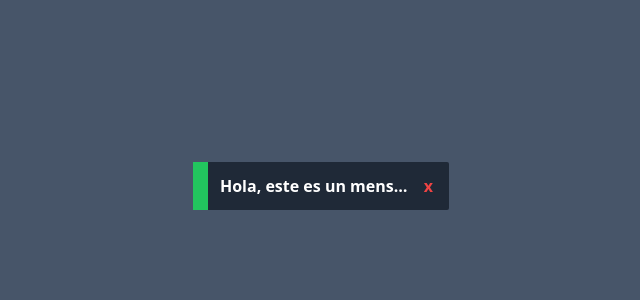
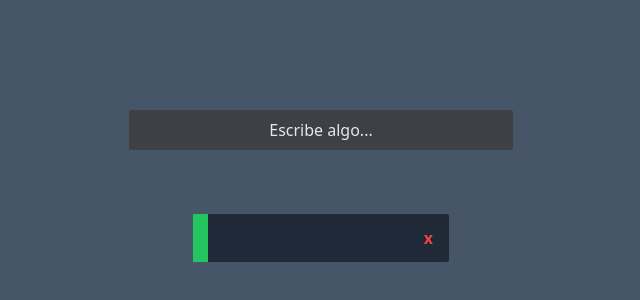
Before and after one commit to LeojAnidem/toast-notify, a React (Vite) app: page / in a window 1280 px wide. Shown: the part 214-514 px from the top of the page, without its empty margins (319-959 px from the left). Built offline with nearby package versions, Linux system fonts and the light colour scheme.

Commit message:
[<< Input para recibir mensaje >]
==========>
Se agrego un input que permite al usuario escribir el mensaje a mostrar
en la notificacion, se separo la parte que conformaba la notificacion en
un componenete separado.

```diff
--- a/public/styles/index.css
+++ b/public/styles/index.css
@@ -568,6 +568,22 @@ video {
   width: 16rem;
 }
 
+.w-20 {
+  width: 5rem;
+}
+
+.w-9 {
+  width: 2.25rem;
+}
+
+.w-96 {
+  width: 24rem;
+}
+
+.flex-col {
+  flex-direction: column;
+}
+
 .items-center {
   align-items: center;
 }
@@ -582,6 +598,26 @@ video {
 
 .gap-3 {
   gap: 0.75rem;
+}
+
+.gap-10 {
+  gap: 2.5rem;
+}
+
+.gap-40 {
+  gap: 10rem;
+}
+
+.gap-28 {
+  gap: 7rem;
+}
+
+.gap-16 {
+  gap: 4rem;
+}
+
+.gap-1 {
+  gap: 0.25rem;
 }
 
 .overflow-hidden {
@@ -621,12 +657,86 @@ video {
   background-color: rgb(71 85 105 / var(--tw-bg-opacity));
 }
 
+.bg-teal-700 {
+  --tw-bg-opacity: 1;
+  background-color: rgb(15 118 110 / var(--tw-bg-opacity));
+}
+
+.bg-teal-300 {
+  --tw-bg-opacity: 1;
+  background-color: rgb(94 234 212 / var(--tw-bg-opacity));
+}
+
+.bg-teal-400 {
+  --tw-bg-opacity: 1;
+  background-color: rgb(45 212 191 / var(--tw-bg-opacity));
+}
+
+.bg-teal-500 {
+  --tw-bg-opacity: 1;
+  background-color: rgb(20 184 166 / var(--tw-bg-opacity));
+}
+
+.bg-zinc-700 {
+  --tw-bg-opacity: 1;
+  background-color: rgb(63 63 70 / var(--tw-bg-opacity));
+}
+
+.bg-zinc-800 {
+  --tw-bg-opacity: 1;
+  background-color: rgb(39 39 42 / var(--tw-bg-opacity));
+}
+
+.bg-cyan-950 {
+  --tw-bg-opacity: 1;
+  background-color: rgb(8 51 68 / var(--tw-bg-opacity));
+}
+
+.bg-cyan-800 {
+  --tw-bg-opacity: 1;
+  background-color: rgb(21 94 117 / var(--tw-bg-opacity));
+}
+
+.bg-cyan-900 {
+  --tw-bg-opacity: 1;
+  background-color: rgb(22 78 99 / var(--tw-bg-opacity));
+}
+
+.bg-slate-900 {
+  --tw-bg-opacity: 1;
+  background-color: rgb(15 23 42 / var(--tw-bg-opacity));
+}
+
+.bg-slate-800 {
+  --tw-bg-opacity: 1;
+  background-color: rgb(30 41 59 / var(--tw-bg-opacity));
+}
+
+.bg-slate-700 {
+  --tw-bg-opacity: 1;
+  background-color: rgb(51 65 85 / var(--tw-bg-opacity));
+}
+
+.bg-neutral-800 {
+  --tw-bg-opacity: 1;
+  background-color: rgb(38 38 38 / var(--tw-bg-opacity));
+}
+
+.bg-zinc-900 {
+  --tw-bg-opacity: 1;
+  background-color: rgb(24 24 27 / var(--tw-bg-opacity));
+}
+
 .p-5 {
   padding: 1.25rem;
 }
 
 .p-3 {
   padding: 0.75rem;
+}
+
+.p-2 {
+  padding: 0.5rem;
 }
 
 .px-5 {
@@ -642,6 +752,16 @@ video {
 .py-3 {
   padding-top: 0.75rem;
   padding-bottom: 0.75rem;
+}
+
+.px-3 {
+  padding-left: 0.75rem;
+  padding-right: 0.75rem;
+}
+
+.px-4 {
+  padding-left: 1rem;
+  padding-right: 1rem;
 }
 
 .text-center {
@@ -689,3 +809,53 @@ video {
   --tw-text-opacity: 1;
   color: rgb(239 68 68 / var(--tw-text-opacity));
 }
+
+.text-yellow-200 {
+  --tw-text-opacity: 1;
+  color: rgb(254 240 138 / var(--tw-text-opacity));
+}
+
+.text-yellow-400 {
+  --tw-text-opacity: 1;
+  color: rgb(250 204 21 / var(--tw-text-opacity));
+}
+
+.text-yellow-500 {
+  --tw-text-opacity: 1;
+  color: rgb(234 179 8 / var(--tw-text-opacity));
+}
+
+.text-green-400 {
+  --tw-text-opacity: 1;
+  color: rgb(74 222 128 / var(--tw-text-opacity));
+}
+
+.placeholder\:text-gray-300::-moz-placeholder {
+  --tw-text-opacity: 1;
+  color: rgb(209 213 219 / var(--tw-text-opacity));
+}
+
+.placeholder\:text-gray-300::placeholder {
+  --tw-text-opacity: 1;
+  color: rgb(209 213 219 / var(--tw-text-opacity));
+}
+
+.placeholder\:text-gray-400::-moz-placeholder {
+  --tw-text-opacity: 1;
+  color: rgb(156 163 175 / var(--tw-text-opacity));
+}
+
+.placeholder\:text-gray-400::placeholder {
+  --tw-text-opacity: 1;
+  color: rgb(156 163 175 / var(--tw-text-opacity));
+}
+
+.placeholder\:text-gray-200::-moz-placeholder {
+  --tw-text-opacity: 1;
+  color: rgb(229 231 235 / var(--tw-text-opacity));
+}
+
+.placeholder\:text-gray-200::placeholder {
+  --tw-text-opacity: 1;
+  color: rgb(229 231 235 / var(--tw-text-opacity));
+}
--- a/src/App.jsx
+++ b/src/App.jsx
@@ -1,15 +1,20 @@
+import { useState } from 'react'
+import { Toastify } from './Toastify.jsx'
+
 const App = () => {
+  const [message, setMessage] = useState('')
+  const handlerOnChange = (e) => setMessage(e.target.value)
+
   return (
-    <div className='w-64 h-12 bg-gray-800 rounded-sm flex items-center'>
-      <div className='w-4 h-full bg-green-500' />
-      <div className='p-3 w-full h-full overflow-hidden flex items-center justify-between gap-3'>
-        <span className='w-11/12 text-white font-semibold truncate'>
-          Hola, este es un mensaje! saddddasdddddddd aaaaaaaaaaaaaaaaaaaaa dasda
-        </span>
-        <div className='w-1/12 text-red-500 font-bold flex justify-center'>
-          x
-        </div>
-      </div>
+    <div className='flex flex-col items-center gap-16'>
+      <input
+        className='py-2 px-4 w-96 bg-zinc-700 rounded-sm text-white placeholder:text-gray-200 text-center'
+        type='text'
+        placeholder='Escribe algo...'
+        value={message}
+        onChange={handlerOnChange}
+      />
+      <Toastify message={message} />
     </div>
   )
 }
--- /dev/null
+++ b/src/Toastify.jsx
@@ -0,0 +1,27 @@
+export const Toastify = ({ message }) => {
+  const handlerMouseEnter = () => {
+
+  }
+
+  const handlerMouseLeave = () => {
+
+  }
+
+  return (
+    <div
+      className='w-64 h-12 bg-gray-800 rounded-sm flex items-center'
+      onMouseEnter={handlerMouseEnter}
+      onMouseLeave={handlerMouseLeave}
+    >
+      <div className='w-4 h-full bg-green-500' />
+      <div className='p-3 w-full h-full overflow-hidden flex items-center justify-between gap-3'>
+        <span className='w-11/12 text-white font-semibold truncate'>
+          {message}
+        </span>
+        <div className='w-1/12 text-red-500 font-bold flex justify-center'>
+          x
+        </div>
+      </div>
+    </div>
+  )
+}
```
